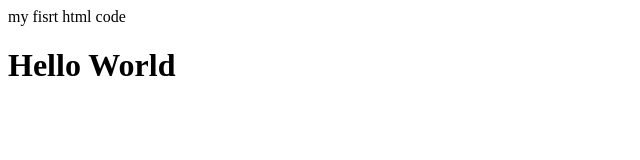
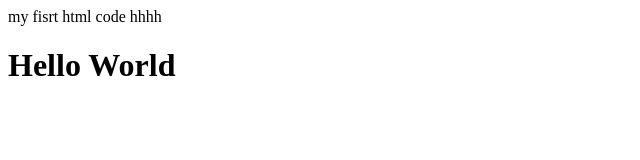
Before and after one commit to forever9771/test, a plain HTML site: page msc.html in a window 1280 px wide. Shown: the full height of the page, 0-640 px from the left. Drawn offline with Linux system fonts and the light colour scheme.

Commit message:
third commit

```diff
--- a/msc.html
+++ b/msc.html
@@ -6,7 +6,7 @@
     <title>Document</title>
 </head>
 <body>
-    my fisrt html code
+    my fisrt html code   hhhh
     <h1>Hello World</h1>
 </body>
 </html>
```
